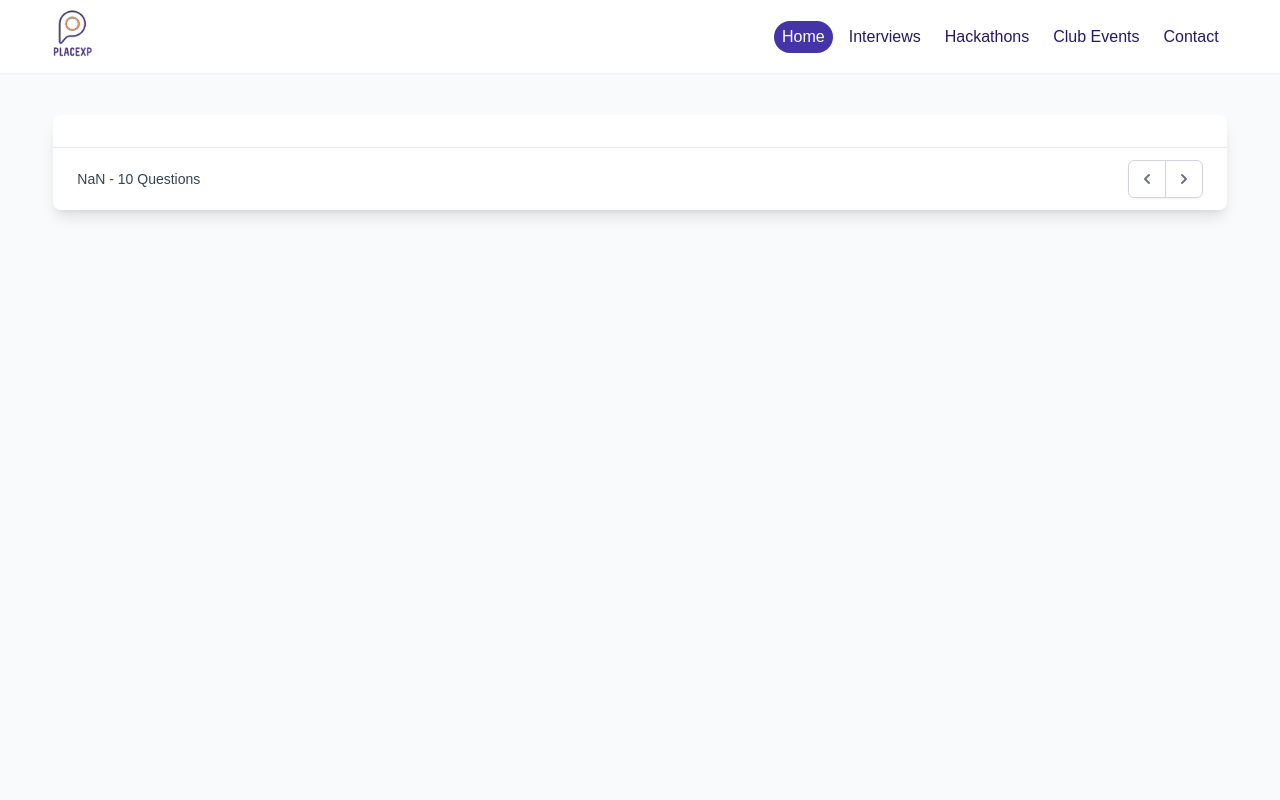
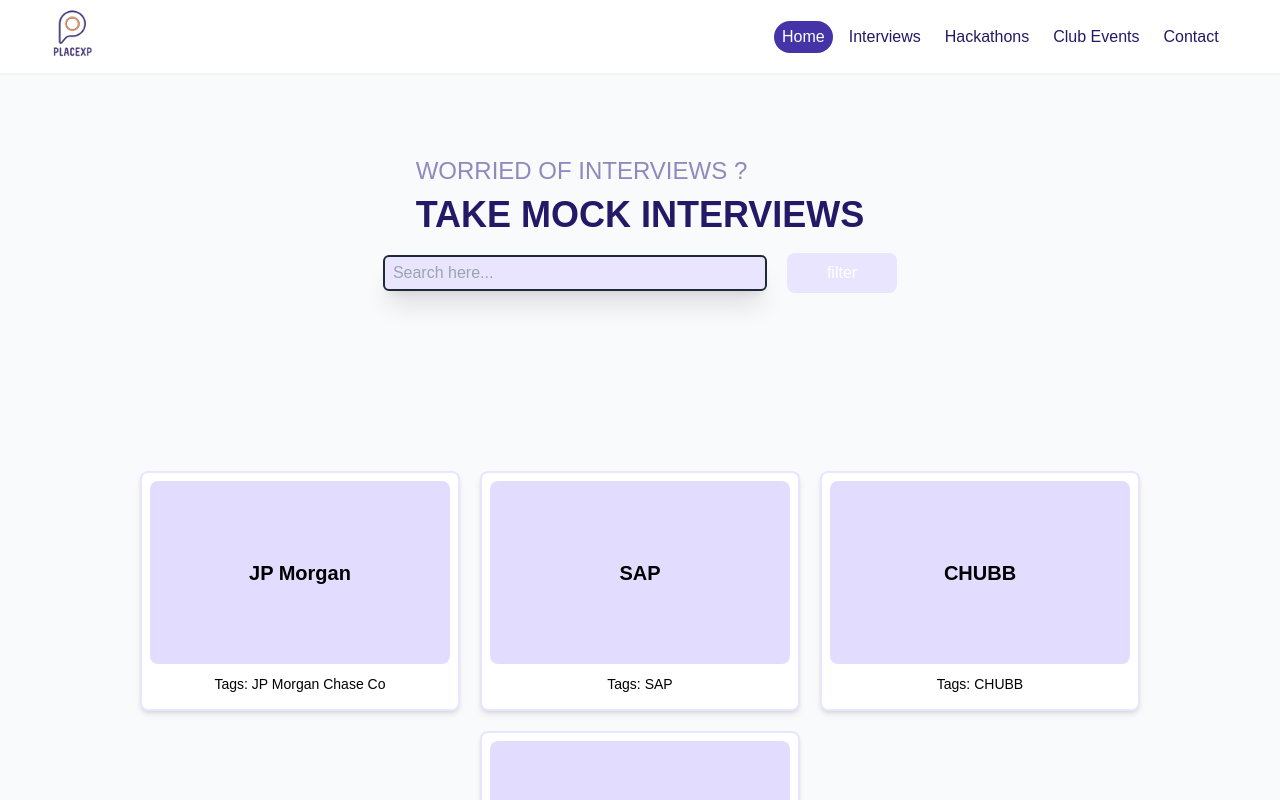
Before and after one commit to SarathAdhi/PlaceXP-Redesign, a Next.js app: page /interviews/mock in a window 1280 px wide. Before the commit this address had no page. Shown: the top 800 px of the page. Built offline with nearby package versions, Linux system fonts and the light colour scheme.

Commit message:
created mock-interview page

```diff
--- a/src/common/components/ViewCards.jsx
+++ b/src/common/components/ViewCards.jsx
@@ -9,21 +9,28 @@
   setSearchInputText,
   children,
 }) => {
+  console.log(title);
   return (
     <>
-      <div className="mb-10 md:mb-20 w-4/5 flex flex-col lg:flex-row lg:justify-between items-center">
+      <div className="mb-10 md:mb-20 w-11/12 flex flex-col lg:flex-row lg:justify-between items-center ">
         <div className="flex flex-col  items-center lg:items-start gap-2 mb-10 lg:mb-0">
           <H3 className="text-primary-300 text-center uppercase">{title}</H3>
           <H1 className="font-extrabold text-center text-primary-900">
             {text}
           </H1>
         </div>
-        <input
-          className="shadow-xl px-2 py-1 w-full sm:w-96 rounded-md border-[2px] border-gray-300 focus:outline-none"
-          placeholder="Search here..."
-          type="text"
-          onChange={({ target }) => setSearchInputText(target.value)}
-        />
+        <div className="flex items-center flex-wrap  justify-center">
+          <input
+            className="bg-primary-200 mt-5 mb-5 mr-5  border-gray-800 shadow-xl px-2 py-1 w-full sm:w-96 rounded-md border-[2px] border-gray-300 focus:outline-none"
+            placeholder="Search here..."
+            type="text"
+            onChange={({ target }) => setSearchInputText(target.value)}
+          />
+
+          <button className="inline-block px-10 py-2 border-gray-800 mx-auto text-white bg-primary-200 rounded-lg hover:bg-blue-300 md:mx-0 text-slate-600 items-center ju">
+            filter
+          </button>
+        </div>
       </div>
       {data.length === 0 ? (
         <LoadingAnimation className="text-black !w-10 !h-10" />
@@ -35,3 +42,50 @@
     </>
   );
 };
+
+
+
+
+
+
+
+  export const ViewMockCards = ({ title, text, data, children, setSearchInputText }) => {
+    return (
+      <>
+        <div className="mb-10 md:mb-20 w-11/12 flex flex-col  lg:justify-between items-center ">
+          <div className="flex flex-col  items-center lg:items-start gap-2 mb-10 lg:mb-0">
+            <H3 className="text-primary-300 text-center uppercase">
+              {/* WORRIED OF INTERVIEWS ? */}
+              {title}
+            </H3>
+            <H1 className="font-extrabold text-center text-primary-900">
+              {/* TAKE MOCK INTERVIEWS */}
+              {text}
+            </H1>
+          </div>
+          <div className="flex items-center flex-wrap flex-col sm:flex-row justify-center">
+            <div>
+              <input
+                className="bg-primary-200 mt-5 mb-5 mr-5 border-gray-800  shadow-xl px-2 py-1 w-full sm:w-96 rounded-md border-[2px] border-gray-300 focus:outline-none"
+                placeholder="Search here..."
+                type="text"
+                onChange={({ target }) => setSearchInputText(target.value)}
+              />
+            </div>
+            <div>
+              <button className="inline-block px-10 py-2 border-gray-800 mx-auto text-white bg-primary-200 rounded-lg hover:bg-blue-300 md:mx-0 text-slate-600 items-center ju">
+                filter
+              </button>
+            </div>
+          </div>
+        </div>
+        {data.length === 0 ? (
+          <LoadingAnimation className="text-black !w-10 !h-10" />
+        ) : (
+          <div className="w-full flex flex-wrap justify-center gap-5 py-20 ">
+            {children}
+          </div>
+        )}
+      </>
+    );
+  };
--- a/src/common/layout/PageLayout.jsx
+++ b/src/common/layout/PageLayout.jsx
@@ -3,6 +3,7 @@
 import clsx from "clsx";
 
 export default function PageLayout({ title, className, children }) {
+
   return (
     <>
       <Head>
--- a/src/pages/hackathons/index.jsx
+++ b/src/pages/hackathons/index.jsx
@@ -94,7 +94,10 @@
                   </P>
                 )}
                 {hackathon.deadline && (
-                  <P><strong>Deadline: </strong>{hackathon.deadline}</P>
+                  <P>
+                    <strong>Deadline: </strong>
+                    {hackathon.deadline}
+                  </P>
                 )}
               </div>
               {
--- a/src/pages/interviews/index.jsx
+++ b/src/pages/interviews/index.jsx
@@ -43,7 +43,7 @@
               href={`/interviews/${interview._id}`}
               className="w-80 flex flex-col gap-2 bg-white p-2 text-black rounded-lg border-[2px] border-primary-200 duration-300 shadow-md hover:shadow-primary-600"
             >
-              <div className="h-3/4 py-3 px-4 flex flex-col gap-y-5 justify-around bg-primary-100 rounded-lg text-center">
+              <div className="h-3/4 py-3 px-4 flex flex-col gap-y-5 justify-around bg-primary-100 rounded-lg text-center ">
                 <H4 className="font-semibold">{interview.postTitle}</H4>
                 <P>Description: Lorem ipsum dolor sit amet</P>
               </div>
--- a/src/pages/interviews/mock/index.jsx
+++ b/src/pages/interviews/mock/index.jsx
@@ -1,23 +1,85 @@
-import React, { useState } from "react";
+import React, { useState, useEffect } from "react";
 import { Pagination } from "../../../common/components/Pagination";
 import PageLayout from "../../../common/layout/PageLayout";
-
+// import { H4, P } from "../../common/components/elements/Text";
+import { H4, P, H3, H1 } from "../../../common/components/elements/Text";
+import { LinkedItem } from "../../../common/components/elements/LinkedItem";
+import { AxiosGet } from "../../../lib/axios";
+import { LoadingAnimation } from "../../../common/LoadingAnimation";
+import { ViewMockCards } from "../../../common/components/ViewCards";
+import { ViewCards } from "../../../common/components/ViewCards";
 export default function MockInterview({ router }) {
   const { page } = router.query || "";
 
   const [pageLength, setPageLength] = useState(10);
 
+  const [mockInterviews, setMockInterviews] = useState([]);
+  const [searchInputText, setSearchInputText] = useState("");
+  const dummyData = [
+    { _id: 1, postTitle: "JP Morgan", company: "JP Morgan Chase Co" },
+    { _id: 2, postTitle: "SAP", company: "SAP" },
+    { _id: 3, postTitle: "CHUBB", company: "CHUBB" },
+    { _id: 4, postTitle: "SGGSC", company: "SGGSC" },
+  ];
+
+  const filteredMockInterviewsDetails = dummyData.filter((interview) => {
+    if (searchInputText === "") {
+      return interview;
+    } else {
+      return (
+        interview.postTitle.toLowerCase().includes(searchInputText) ||
+        interview.company.toLowerCase().includes(searchInputText)
+      );
+    }
+  });
+
+  // console.log(filteredMockInterviewDetails);
   const Component = () => {
-    return <div className="py-4 px-2 flex flex-col items-center">{page}</div>;
+    return (
+      // <div className="py-4 px-2 flex flex-col items-center">
+      <>
+        <PageLayout title="Mock Interview" className="mt-10">
+          <ViewMockCards
+            data={dummyData}
+            title=" WORRIED OF INTERVIEWS ?"
+            text="TAKE MOCK INTERVIEWS"
+            setSearchInputText={setSearchInputText}
+          >
+            {filteredMockInterviewsDetails.map((mockInterview) => (
+              <LinkedItem
+                key={mockInterview._id}
+                href={`/interviews/mock/${mockInterview._id}`}
+                className="w-80 h-60 flex flex-col gap-2 bg-white p-2 text-black rounded-lg border-[2px] border-primary-200 duration-300 shadow-md hover:shadow-primary-600"
+              >
+                <div className="h-5/6 py-3 px-4 flex flex-col  justify-around bg-primary-100 rounded-lg text-center">
+                  <H4 className="font-semibold">{mockInterview.postTitle}</H4>
+                </div>
+                <P className="text-center pt-0.5">
+                  Tags: {mockInterview.company}
+                </P>
+              </LinkedItem>
+            ))}
+          </ViewMockCards>
+        </PageLayout>
+
+        {/* {page} */}
+        {/* </div>  */}
+      </>
+    );
   };
+  console.log(searchInputText);
 
   return (
-    <PageLayout title="Mock Interview">
-      <Pagination
+    <>
+      <Component />
+      {/* <PageLayout title="Mock Interview">
+
+     <Pagination
         page={parseInt(page)}
         Component={Component}
         length={pageLength}
       />
-    </PageLayout>
+     </PageLayout> */}
+    </>
   );
 }
```
